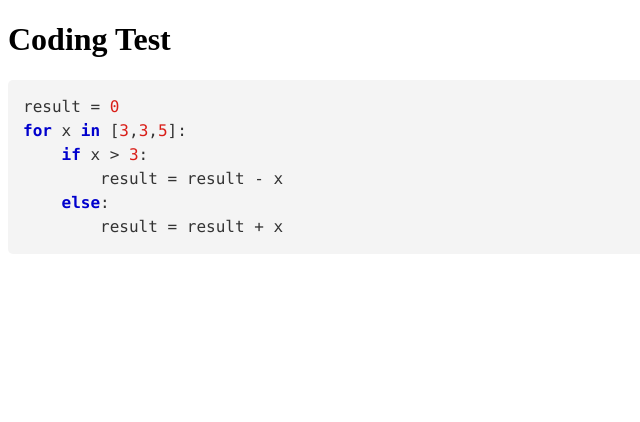
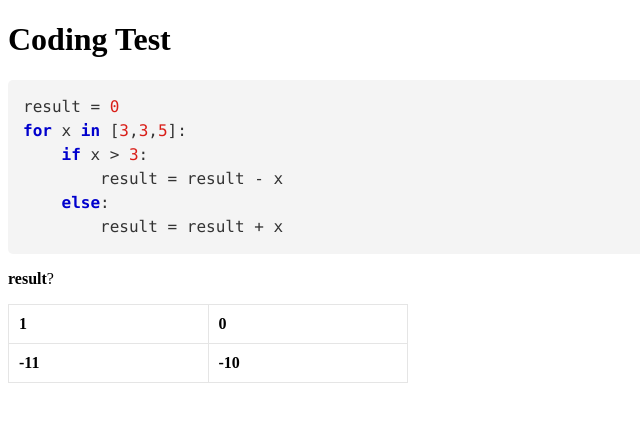
Before and after one commit to kormachevt/hiring, a plain HTML site: page index.html in a window 1280 px wide. Shown: the whole page, without its empty margins (0-640 px from the left). Drawn offline with Linux system fonts and the light colour scheme.

Commit message:
Update index.html

```diff
--- a/index.html
+++ b/index.html
@@ -13,6 +13,16 @@
     <span style="color: #0000cd; font-weight: bold;">else</span>:
         result = result + x
 </pre>
-  <!-- Add more preserved code here -->
+  <p><strong>result</strong>?</p>
+<table style="width: 100%; max-width: 400px; border-collapse: collapse; margin-bottom: 20px;">
+<tbody><tr>
+<td style="border: 1px solid #e5e5e5; padding: 10px; width: 50%;"><strong>1</strong></td>
+<td style="border: 1px solid #e5e5e5; padding: 10px; width: 50%;"><strong>0</strong></td>
+</tr>
+<tr>
+<td style="border: 1px solid #e5e5e5; padding: 10px;"><strong>-11</strong></td>
+<td style="border: 1px solid #e5e5e5; padding: 10px;"><strong>-10</strong></td>
+</tr>
+</tbody></table>
 </body>
 </html>
```
